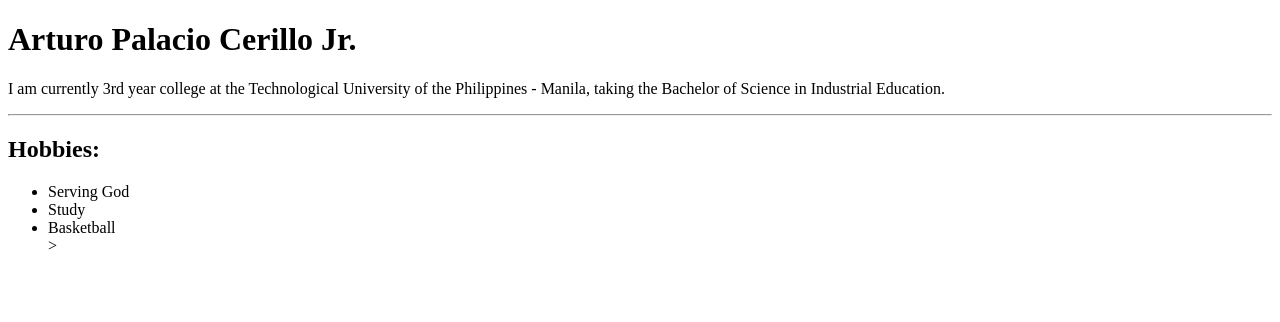
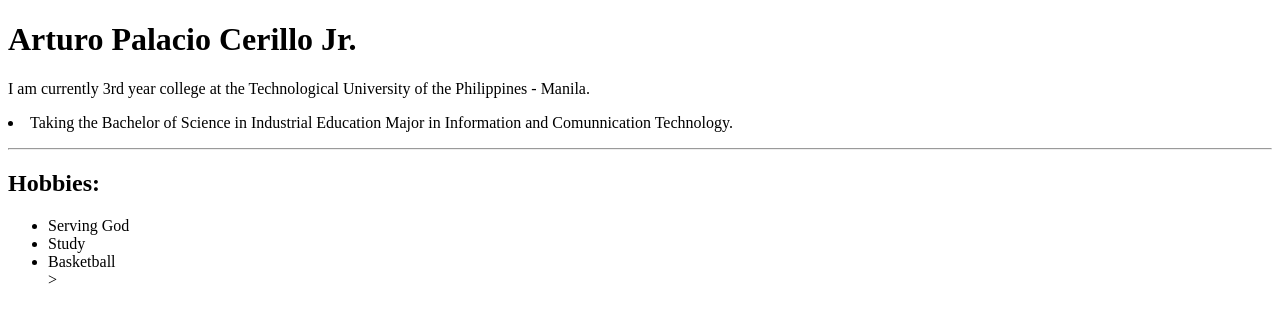
Before and after one commit to arturocerillojr/web-dev-labs, a plain HTML site: page Lab4/about.html in a window 1280 px wide. Drawn offline with Linux system fonts and the light colour scheme.

Commit message:
Initial commit

```diff
--- a/Lab4/about.html
+++ b/Lab4/about.html
@@ -7,7 +7,9 @@
 </head>
 <body>
 <h1>Arturo Palacio Cerillo Jr.</h1>
-<p>I am currently 3rd year college at the Technological University of the Philippines - Manila, taking the Bachelor of Science in Industrial Education.</p>
+<p>I am currently 3rd year college at the Technological University of the Philippines - Manila.
+    <li>Taking the Bachelor of Science in Industrial Education Major in Information and Comunnication Technology.</li>
+</p>
 <hr>
 <h2>Hobbies:</h2>
 <ul>
```
Also changed, not shown: Lab4/favorites.html (+0 -4 lines).
